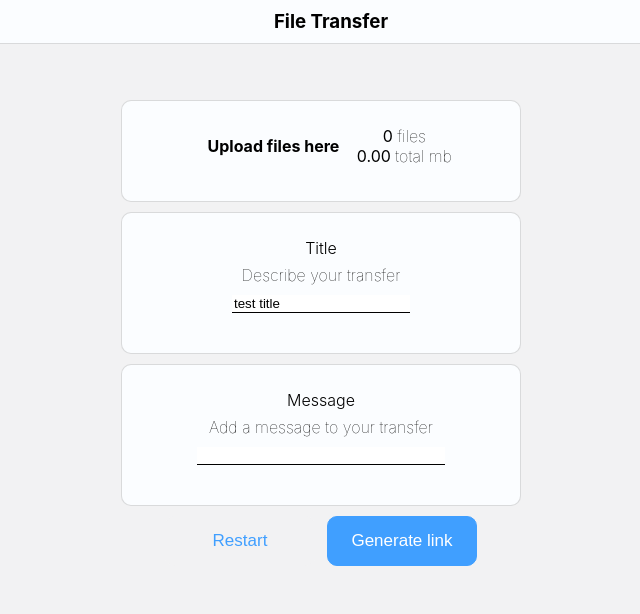
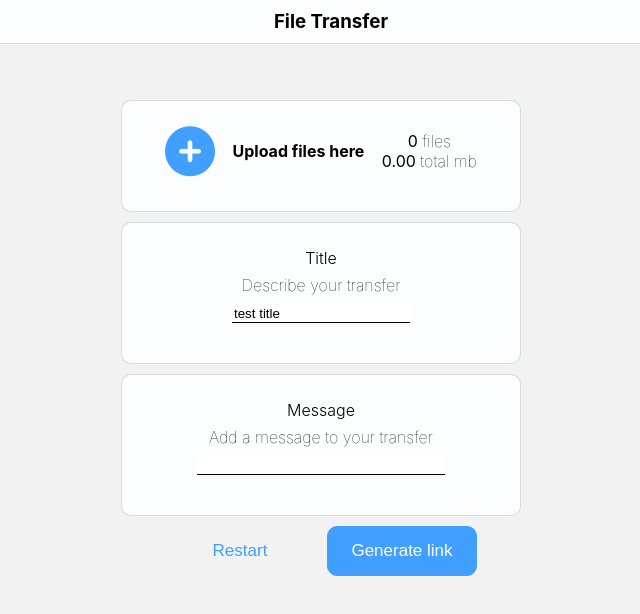
Before and after one commit to Unyielder/File-Transfer, a React (Create React App) app in the folder src/frontend/: page /upload in a window 1280 px wide. Shown: the top 614 px of the page, without its empty margins (319-959 px from the left). Built offline with nearby package versions, Linux system fonts and the light colour scheme.

Commit message:
Replaced image with icon and added onHover effect

```diff
--- a/src/frontend/public/index.html
+++ b/src/frontend/public/index.html
@@ -24,6 +24,7 @@
       work correctly both with client-side routing and a non-root public URL.
       Learn how to configure a non-root public URL by running `npm run build`.
     -->
+    <script src="https://kit.fontawesome.com/a076d05399.js" crossorigin="anonymous"></script>
     <title>React App</title>
   </head>
   <body>
--- a/src/frontend/src/App.css
+++ b/src/frontend/src/App.css
@@ -36,14 +36,15 @@
   margin-bottom: 10px;
 }
 .fa-plus-circle {
-  font-size: 10px;
+  font-size: 50px;
+  color: #409fff;
 }
-.add-img {
-  width: 60px;
-  background:none;
-}
-.add-img:hover {
-  background: #005ab4;
+.fa-plus-circle:hover {
+  -moz-transition: all .15s ease-in;
+  -o-transition: all .15s ease-in;
+  -webkit-transition: all .15s ease-in;
+  transition: all .15s ease-in;
+  color: #005ab4;
 }
 
 .upload-here {
```
